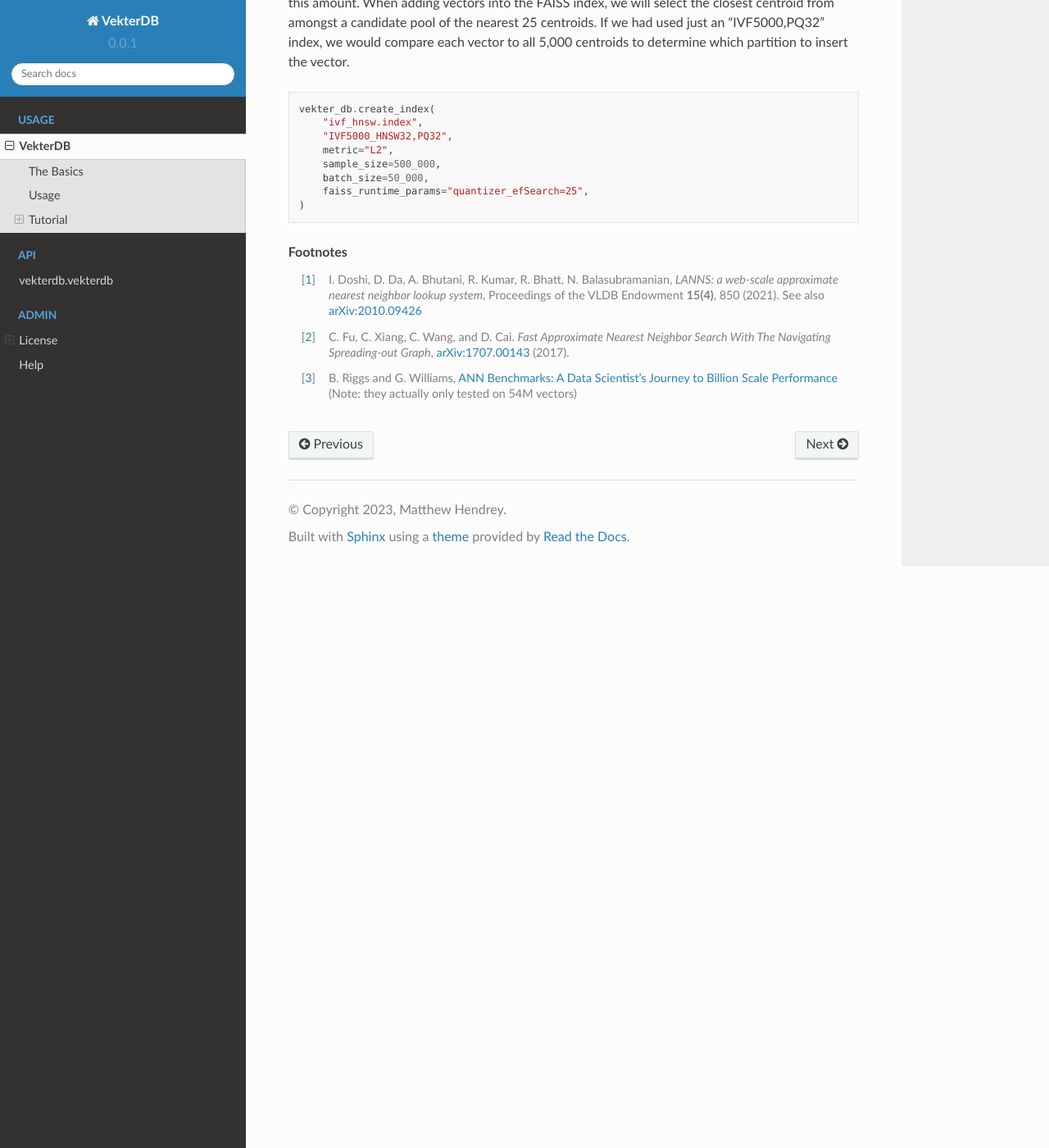
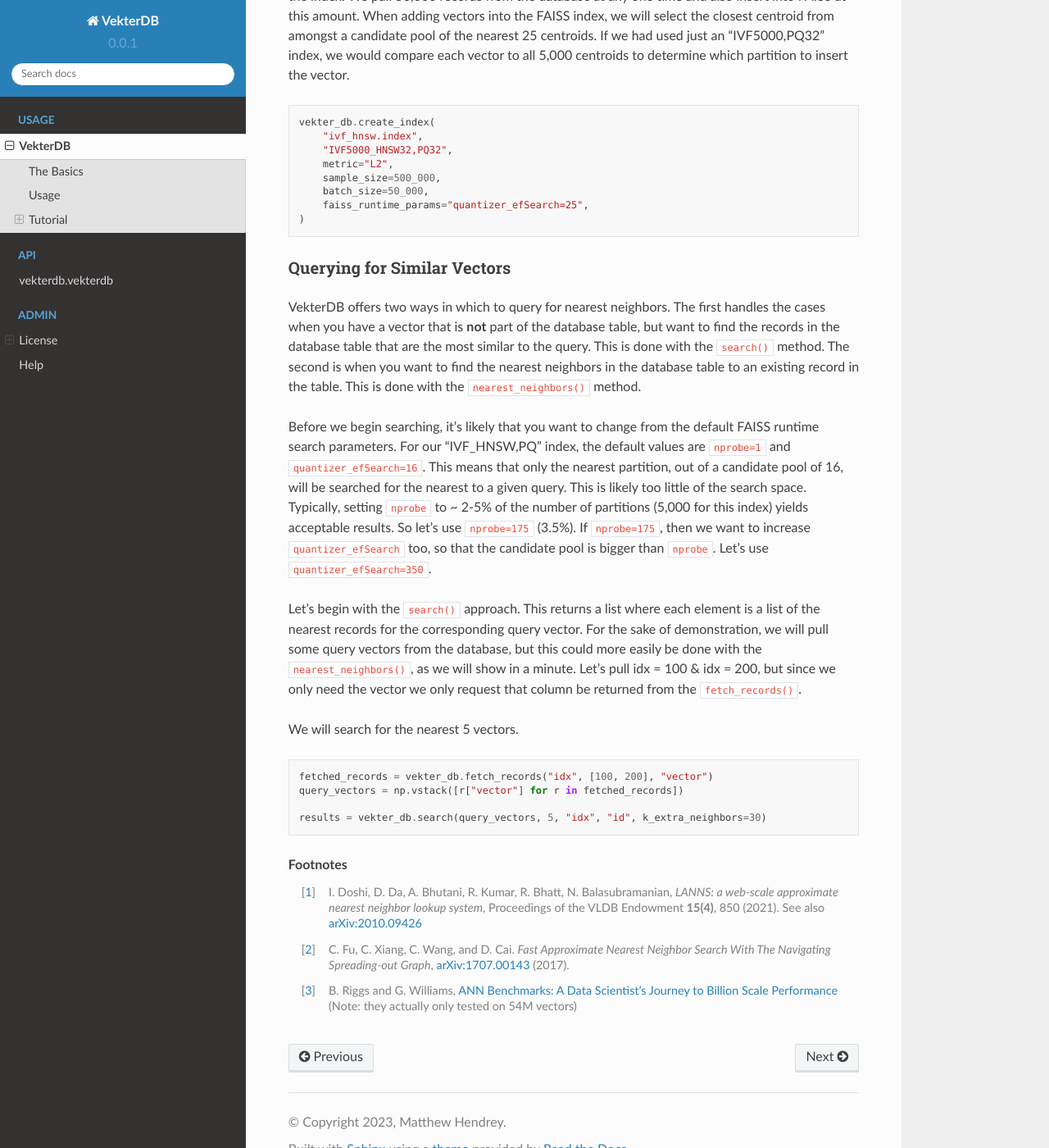
Before and after one commit to mhendrey/vekterdb, a Sphinx documentation site: the page built from docs/source/vekterdb.rst, in a window 1280 px wide and 1400 px high, scrolled down 3257 px. Shown: the whole window at 82% size. Built offline with Sphinx 7.4.7 and the Read the Docs theme 2.0.0, drawn with Linux system fonts in a browser that asks for light colours.

Commit message:
Update vekterdb.rst - Tutorial - Searching

```diff
--- a/docs/source/vekterdb.rst
+++ b/docs/source/vekterdb.rst
@@ -112,6 +112,7 @@
 ::
 
     import h5py
+    import numpy as np
     import sqlalchemy as sa
     from vekterdb import VekterDB
 
@@ -177,6 +178,40 @@
         faiss_runtime_params="quantizer_efSearch=25",
     )
 
+Querying for Similar Vectors
+^^^^^^^^^^^^^^^^^^^^^^^^^^^^^^^^^^^^^^^^^^^^^^^^^^^^^^^^^^^^^^^^^^^^^^^^^^^^^^^^^^^^^^^^
+VekterDB offers two ways in which to query for nearest neighbors. The first handles the
+cases when you have a vector that is **not** part of the database table, but want to
+find the records in the database table that are the most similar to the query. This is
+done with the ``search()`` method.  The second is when you want to find the nearest
+neighbors in the database table to an existing record in the table. This is done with
+the ``nearest_neighbors()`` method.
+
+Before we begin searching, it's likely that you want to change from the default FAISS
+runtime search parameters. For our "IVF_HNSW,PQ" index, the default values are
+``nprobe=1`` and ``quantizer_efSearch=16``. This means that only the nearest partition,
+out of a candidate pool of 16, will be searched for the nearest to a given query. This
+is likely too little of the search space. Typically, setting ``nprobe`` to ~ 2-5% of
+the number of partitions (5,000 for this index) yields acceptable results. So let's use
+``nprobe=175`` (3.5%). If ``nprobe=175``, then we want to increase ``quantizer_efSearch``
+too, so that the candidate pool is bigger than ``nprobe``. Let's use
+``quantizer_efSearch=350``.
+
+Let's begin with the ``search()`` approach. This returns a list where each element is
+a list of the nearest records for the corresponding query vector. For the sake of
+demonstration, we will pull some query vectors from the database, but this could more
+easily be done with the ``nearest_neighbors()``, as we will show in a minute. Let's
+pull idx = 100 & idx = 200, but since we only need the vector we only request that
+column be returned from the ``fetch_records()``.
+
+We will search for the nearest 5 vectors.
+
+::
+
+    fetched_records = vekter_db.fetch_records("idx", [100, 200], "vector")
+    query_vectors = np.vstack([r["vector"] for r in fetched_records])
+
+    results = vekter_db.search(query_vectors, 5, "idx", "id", k_extra_neighbors=30)
 
 .. rubric:: Footnotes
 
```
